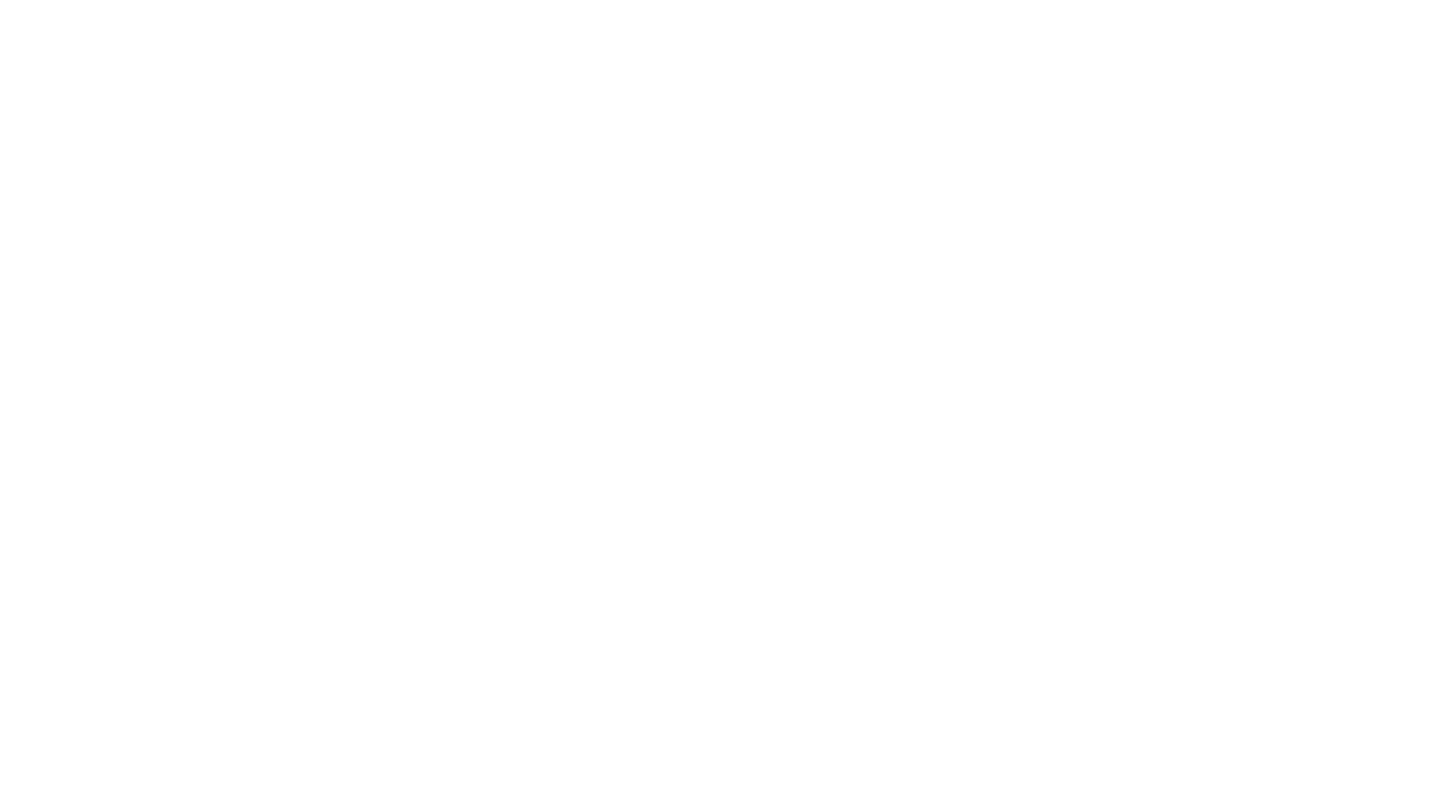
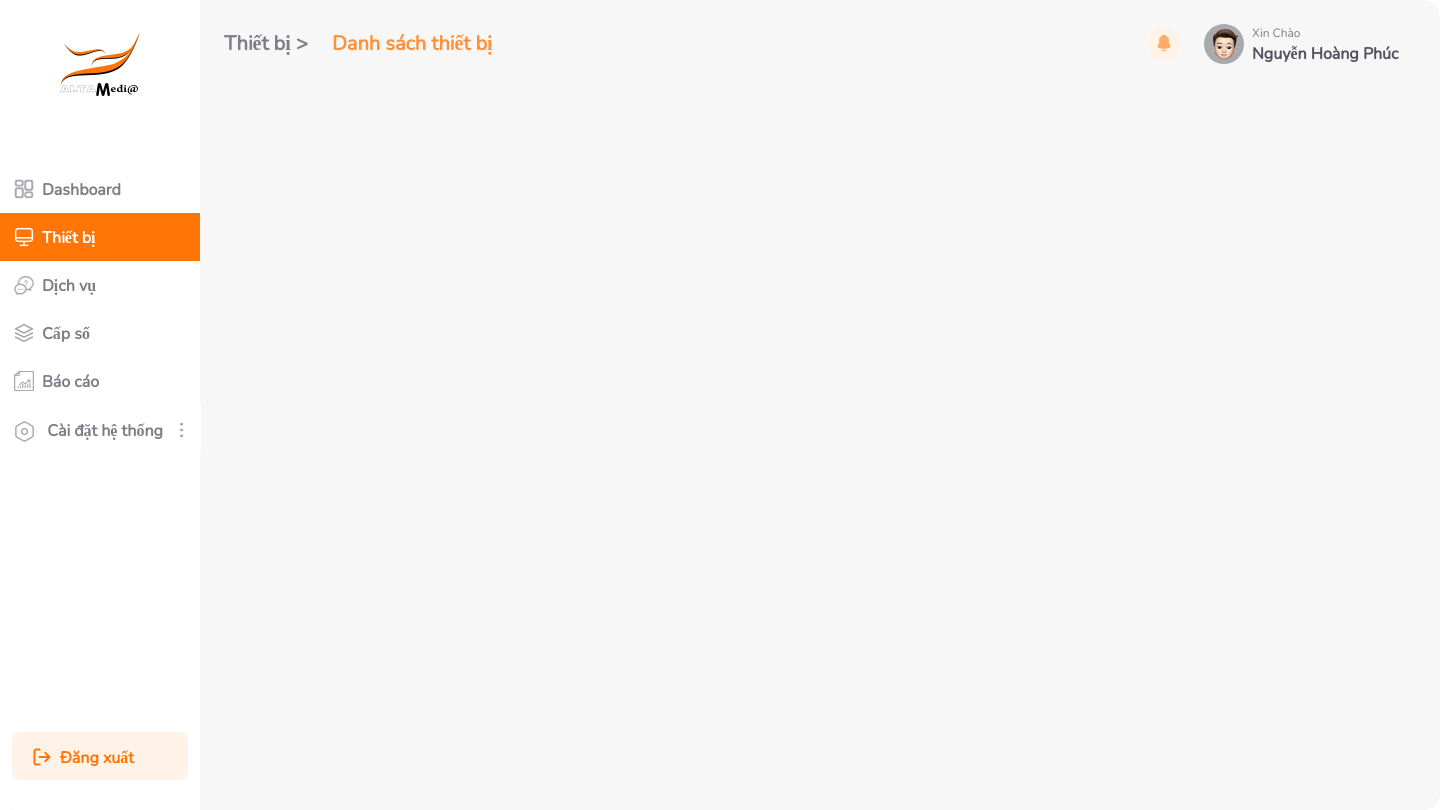
Before and after one commit to HPhucDev/Alta_Software_Queuing_System, a React (Create React App) app: page /home/device in a window 1280 px wide. Before the commit this address had no page. Shown: the whole page, 1446 px wide, since content can reach past the window. Built offline with nearby package versions, Linux system fonts and the light colour scheme.

Commit message:
Update Router

```diff
--- a/src/App.tsx
+++ b/src/App.tsx
@@ -1,14 +1,14 @@
 import React from 'react';
 import { BrowserRouter,Routes,Route} from 'react-router-dom';
 import { LoginPage,Home } from './page';
-import { ForgotPassword, Loading, Login, ResetPassword } from './components';
+import { Dashboard} from './components';
 function App() {
   return (
     <div className="App">
           <BrowserRouter>
             <Routes>
               <Route path="/" element={ <LoginPage/>} />
-              <Route path="/home" element={<Home/>} />
+              <Route path="/home/*" element={<Home/>}/ >
             </Routes>
           </BrowserRouter>
 
--- a/src/components/Dashboard/ModelCards/index.tsx
+++ b/src/components/Dashboard/ModelCards/index.tsx
@@ -40,7 +40,6 @@ export function ModelCard (props: IModelCardProps) {
   const item1Count= props.item1Count;
   const item1Title= props.item1Title;
   const item1Color= {color : `${props.item1Color}`};
-
 
   const item2Count= props.item2Count;
   const item2Title= props.item2Title;
--- a/src/components/Dashboard/ModelCards/style.scss
+++ b/src/components/Dashboard/ModelCards/style.scss
@@ -8,6 +8,7 @@
     margin-left: 24px;
     margin-bottom: 12px;
     display: flex;
+    cursor: pointer;
     &__left{
         display: flex;
         &--chart{
--- a/src/components/Dashboard/StaticCards/style.scss
+++ b/src/components/Dashboard/StaticCards/style.scss
@@ -1,5 +1,6 @@
 @import "/src/style/app.scss";
 .staticcard{
+    cursor: pointer;
     display: block;
     width: 186px;
     height: 120px;
--- /dev/null
+++ b/src/components/Device/style.scss
@@ -0,0 +1 @@
+@import "/src/style/app.scss";
--- a/src/components/index.ts
+++ b/src/components/index.ts
@@ -2,3 +2,4 @@ export * from './Auth'
 export * from './Loading'
 export * from './UserDetail'
 export * from './Dashboard'
+export * from './Device'
--- a/src/layout/Header/index.tsx
+++ b/src/layout/Header/index.tsx
@@ -1,20 +1,37 @@
 import * as React from 'react';
 import "./style.scss";
+import {useNavigate,useLocation} from 'react-router-dom';
+import classnames from 'classnames';
 export interface IHeaderProps {
   title:string,
+  children:string,
+  children2:string,
   name:string,
   avatar:string,
-  userDetailOnClick:()=>void,
 }
 
 export function Header (props: IHeaderProps) {
+  const nav = useNavigate();
+  const location = useLocation();
   const title = props.title;
+  const children = props.children;
+  const children2 = props.children2;
   const urlAvatar= props.avatar;
   const userName = props.name;
+
+  const handleOnClick=()=>{
+    nav("/home/userdetail");
+  }
+  const path = location.pathname.length;
+  console.log(path);
   return (
     <header className = "header">
         <section className = "header__left">
-            <span className = "header__left--title">{title}</span>
+            <span className={classnames({
+                  "header__left--title":true,
+                   deactive: (path  !== 15 )})}>{title}</span>
+            <span className = "header__left--title-children">{children}</span>
+            <span className = "header__left--title-children">{children2}</span>
         </section>
         <section className = "header__right">
             <button className = "header__right--noti">
@@ -23,7 +40,7 @@ export function Header (props: IHeaderProps) {
                   className = "header__right--noti-img"
                   alt="Noti"/>
             </button>
-            <button className = "header__right--account" onClick={props.userDetailOnClick}>
+            <button className = "header__right--account" onClick={handleOnClick}>
               <div className = "header__right--account-avatar">
                 <img
                     src={require('../../configs/images/avatar.png')}
--- a/src/layout/Header/style.scss
+++ b/src/layout/Header/style.scss
@@ -6,6 +6,7 @@
     &__left{
         width:839px;
         height:100%;
+        display: flex;
         &--title{
             display:block;
             margin:29px 0px 29px 24px;
@@ -15,6 +16,16 @@
             font-size: 20px;
             line-height: 30px;
             color: #FF9138;
+            &-children{
+                display: block;
+                margin:29px 0px 29px 24px;
+                font-family: $font--family;
+                font-style: normal;
+                font-weight: 700;
+                font-size: 20px;
+                line-height: 30px;
+                color: #FF9138;
+            }
         }
     }
     &__right{
@@ -87,3 +98,6 @@
         }
     }
 }
+.deactive{
+    color: #7E7D88;
+}
--- a/src/layout/Menubar/index.tsx
+++ b/src/layout/Menubar/index.tsx
@@ -1,14 +1,37 @@
 import { Button,Menu } from 'antd';
-import * as React from 'react';
+import React,{useState} from 'react';
 import "./style.scss";
+import classnames from 'classnames';
+import { useLocation,Link } from 'react-router-dom';
 
 export interface IMenuBarProps {
-  dashboardClick:()=>void,
 }
 
 export function MenuBar (props: IMenuBarProps) {
-  const itemsSettingList=[{id:1,title:"hello",href:"1"},{id:2,title:"chao",href:"2"},{id:3,title:"bye",href:"3"},];
-
+  const location = useLocation();
+  const dataMenu = [
+    {   path : "/home/dashboard",
+        title: "Dashboard",
+        icon : "dashboard.png"
+    },
+    {   path : "/home/device",
+        title: "Thiết bị",
+        icon : "device.png"
+    },
+    {   path : "/home/service",
+        title: "Dịch vụ",
+        icon : "service.png"
+    },
+    {   path : "/home/number",
+        title: "Cấp số",
+        icon : "number.png"
+    },
+    {   path : "/home/report",
+        title: "Báo cáo",
+        icon : "report.png"
+    }
+]
+const path = location.pathname.slice(0, 13);
   return (
     <div className="menubar">
         <div className="menubar__header">
@@ -18,43 +41,41 @@ export function MenuBar (props: IMenuBarProps) {
               alt="Logo"/>
         </div>
         <div className="menubar__content">
-            <Button className="menubar__content--button" onClick={props.dashboardClick}>
-              <img className="menubar__content--button-img"
-                  src={require('../../configs/icons/dashboard.png')} alt="dashboard"/>
-              Dashboard
-            </Button>
-            <Button className="menubar__content--button">
-              <img className="menubar__content--button-img"
-                  src={require('../../configs/icons/device.png')} alt="device"/>
-              Thiết bị
-            </Button>
-            <Button className="menubar__content--button">
-              <img className="menubar__content--button-img"
-                    src={require('../../configs/icons/service.png')} alt="service"/>
-              Dịch vụ
-            </Button>
-            <Button className="menubar__content--button ">
-              <img className="menubar__content--button-img"
-                    src={require('../../configs/icons/number.png')} alt="number"/>
-              Cấp số
-            </Button>
-            <Button className="menubar__content--button">
-              <img className="menubar__content--button-img"
-                    src={require('../../configs/icons/report.png')} alt="report"/>
-              Báo cáo
-            </Button>
+            {dataMenu.map((item,index,dataMenu)=>{
+                    return(
+                            <Link to={item.path}  key={index} className={classnames({
+                                            "menubar__content--button":true,
+                                            active: location.pathname === `${item.path}` })} >
+                                  <img className="menubar__content--button-img"
+                                      src={require(`../../configs/icons/${item.icon}`)} alt="dashboard"/>
+                                  <span>{item.title}</span>
+                            </Link>
+                          );}
+                    )
+            }
             <div className="menubar__content--button-dropdown" >
-              <Button className="menubar__content--button ">
-                <img className="menubar__content--button-img"
+              <Button className={classnames({
+                          "menubar__content--button":true,
+                          active: path  === "/home/setting" })} >
+                <img className="menubar__content--button-img1"
                       src={require('../../configs/icons/setting.png')} alt="setting"/>
                 Cài đặt hệ thống
                 <img className="menubar__content--button-drop "
                       src={require('../../configs/icons/drop.png')} alt="drop"/>
               </Button>
               <div className="menubar__content--button-dropdown-list">
-                <a className="menubar__content--button-dropdown-list-item-top">Quản lí vai trò</a>
-                <a className="menubar__content--button-dropdown-list-item-center">Quản lí tài khoảng</a>
-                <a className="menubar__content--button-dropdown-list-item-bottom">Nhật kí người dùng</a>
+                <Link to={"/home/setting/role"}
+                      className="menubar__content--button-dropdown-list-item-top">
+                      Quản lí vai trò
+                </Link>
+                <Link to={"/home/setting/account"}
+                      className="menubar__content--button-dropdown-list-item-center">
+                      Quản lí tài khoản
+                </Link>
+                <Link to={"/home/setting/userhistory"}
+                      className="menubar__content--button-dropdown-list-item-bottom">
+                      Nhật kí người dùng
+                </Link>
               </div>
             </div>
 
--- a/src/layout/Menubar/style.scss
+++ b/src/layout/Menubar/style.scss
@@ -11,9 +11,14 @@
         display: grid;
         &--button{
             &:hover{
-                @extend .active;
+                background: #FFF2E7;
+                color: #FFAC6A;
+                & img{
+                    filter: invert(56%) sepia(10%) saturate(3635%) hue-rotate(327deg) brightness(174%) contrast(100%);
+                }
             }
             display:flex;
+            text-decoration: none;
             height:48px;
             border:none;
             cursor: pointer;
@@ -24,13 +29,23 @@
             font-weight: 600;
             font-size: 16px;
             line-height: 24px;
-            padding: 12px 12px 12px 4px;
+            & span{
+                display: block;
+                margin-top:13px;
+            }
             &-img{
                 width: 20px;
                 height:20px;
-                margin-left: 12px;
+                margin-left: 14px;
                 margin-right:8px;
-                margin-top:2px;
+                margin-top:14px;
+            }
+            &-img1{
+                width: 23px;
+                height:23px;
+                margin-left: 7px;
+                margin-right:8px;
+                margin-top:14px;
             }
             &-dropdown{
                 display: flex;
@@ -61,18 +76,24 @@
                     border-bottom-right-radius: 12px;
                     &-item{
                         &-top{
+                            text-decoration: none;
+                            color: #7E7D88;
                             padding:12px 12px 0px 16px;
                             &:hover{
                                 @extend .dropactive__top;
                             }
                         }
                         &-center{
+                            text-decoration: none;
+                            color: #7E7D88;
                             padding:12px 12px 0px 16px;
                             &:hover{
                                 @extend .dropactive__center;
                             }
                         }
                         &-bottom{
+                            text-decoration: none;
+                            color: #7E7D88;
                             padding:12px 12px 0px 16px;
                             &:hover{
                                 @extend .dropactive__bottom;
@@ -87,11 +108,11 @@
                 }
             }
             &-drop{
-                padding-right:3px;
+                padding-right:6px;
                 width: 20px;
                 height:20px;
-                margin-top:3px;
-                margin-left: 0px;
+                margin-top:14px;
+                margin-left: 3px;
             }
 
         }
@@ -122,16 +143,31 @@
 .dropactive{
     &__top{
         background:  #FF9138;
+        text-decoration: none;
         color:rgba(255, 255, 255, 1);
         border-top-right-radius: 12px;
+        &:hover{
+            background: #FFF2E7;
+            color: #FFAC6A;
+        }
     }
     &__center{
         background:  #FF9138;
         color:rgba(255, 255, 255, 1);
+        text-decoration: none;
+        &:hover{
+            background: #FFF2E7;
+            color: #FFAC6A;
+        }
     }
     &__bottom{
         background:  #FF9138;
         color:rgba(255, 255, 255, 1);
         border-bottom-right-radius: 12px;
+        text-decoration: none;
+        &:hover{
+            background: #FFF2E7;
+            color: #FFAC6A;
+        }
     }
 }
--- a/src/page/Home/index.tsx
+++ b/src/page/Home/index.tsx
@@ -1,42 +1,146 @@
-import React,{useState} from 'react';
+import React,{Children, useState} from 'react';
 import { Header, MenuBar } from '../../layout';
 import "./style.scss";
 import urlImage from '../../configs/images/LoginWallpaper.png';
-import { UserDetail,Dashboard } from '../../components';
+import { UserDetail,Dashboard, Device } from '../../components';
+import { Routes,Route,useNavigate, useLocation} from 'react-router-dom';
 
 export interface IHomeProps {
 }
 
 export function Home (props: IHomeProps) {
-    const [dashboard,setDashboard]= useState(false);
-    const [userDetail,setUserDetail]= useState(false);
-    const dashboardOnClick=()=>{
-        setUserDetail(false)
-        setDashboard(true)
 
-    }
-    const userDetailOnClick=()=>{
-
-        setUserDetail(true)
-        setDashboard(false)
-    }
+    const location = useLocation();
+    const dataMenu = [
+        {   path : "/home",
+            title: "",
+            children:"",
+            children2:""
+        },
+        {   path : "/home/userdetail",
+            title: "Thông tin cá nhân",
+            children:"",
+            children2:""
+        },
+        {   path : "/home/dashboard",
+            title: "Dashboard",
+            children:"",
+            children2:""
+        },
+        {   path : "/home/device",
+            title: "Thiết bị > ",
+            children:"Danh sách thiết bị",
+            children2:""
+        },
+        {   path : "/home/device/add",
+            title: "Thiết bị > ",
+            children:"Danh sách thiết bị > ",
+            children2:" Thêm thiết bị"
+        },
+        {   path : "/home/device/detail",
+            title: "Thiết bị > ",
+            children:"Danh sách thiết bị > ",
+            children2:" Chi tiết thiết bị"
+        },
+        {   path : "/home/device/update",
+            title: "Thiết bị > ",
+            children:"Danh sách thiết bị > ",
+            children2:" Cập nhật thiết bị"
+        },
+        {   path : "/home/service",
+            title: "Dịch vụ >",
+            children:"Danh sách dịch vụ",
+            children2:""
+        },
+        {   path : "/home/service/add",
+            title: "Dịch vụ >",
+            children:"Danh sách dịch vụ >",
+            children2:"Thêm dịch vụ"
+        },
+        {   path : "/home/service/detail",
+            title: "Dịch vụ >",
+            children:"Danh sách dịch vụ >",
+            children2:"Cập nhật "
+        },
+        {   path : "/home/service/update",
+            title: "Dịch vụ >",
+            children:"Danh sách dịch vụ >",
+            children2:"Cập nhật"
+        },
+        {   path : "/home/number",
+            title: "Cấp số >",
+            children:"Danh sách cấp số",
+            children2:""
+        },
+        {   path : "/home/number/add",
+            title: "Cấp số >",
+            children:"Danh sách cấp số > ",
+            children2:"Cấp số mới"
+        },
+        {   path : "/home/number/detail",
+            title: "Cấp số >",
+            children:"Danh sách cấp số >",
+            children2:"Chi tiết"
+        },
+        {   path : "/home/report",
+            title: "Báo cáo >",
+            children:"Lập báo cáo",
+            children2:""
+        },
+        {   path : "/home/setting/role",
+            title: "Cài đặt hệ thống >",
+            children:"Quản lí vai trò",
+            children2:""
+        },
+        {   path : "/home/setting/role/add",
+            title: "Cài đặt hệ thống >",
+            children:"Quản lí vai trò >",
+            children2:" Thêm vai trò"
+        },
+        {   path : "/home/setting/role/update",
+            title: "Cài đặt hệ thống >",
+            children:"Quản lí vai trò >",
+            children2:" Cập nhật vai trò"
+        },
+        {   path : "/home/setting/account",
+            title: "Cài đặt hệ thống >",
+            children:"Quản lí tài khoản " ,
+            children2:""
+        },
+        {   path : "/home/setting/account/add",
+            title: "Cài đặt hệ thống >",
+            children:"Quản lí tài khoản >" ,
+            children2:"Thêm tài khoản"
+        },
+        {   path : "/home/setting/account/update",
+            title: "Cài đặt hệ thống >",
+            children:"Quản lí tài khoản >" ,
+            children2:"Cập nhật tài khoản"
+        },
+        {   path :"/home/setting/userhistory",
+            title: "Cài đặt hệ thống  >",
+            children:"Nhật kí người dùng",
+            children2:""
+        }
+    ]
+    const index = dataMenu.findIndex(e => e.path === location.pathname)
   return (
     <div className="home__panel">
         <div className="home__container" >
             <div className="home__container--left" >
-                <MenuBar dashboardClick={dashboardOnClick}/>
+                <MenuBar/>
             </div>
             <div className="home__container--right" >
                 <div className="home__container--right-header" >
-                    {(userDetail === false && dashboard === false )?<Header userDetailOnClick={userDetailOnClick} title="" name="Nguyễn Hoàng Phúc" avatar={urlImage}/>:""}
-                    {userDetail? <Header userDetailOnClick={userDetailOnClick} title="Thông tin cá nhân" name="Nguyễn Hoàng Phúc" avatar={urlImage}/>
-                                :""}
-                    {dashboard ? <Header userDetailOnClick={userDetailOnClick} title="Dashboard" name="Nguyễn Hoàng Phúc" avatar={urlImage}/>
-                                :""}
+                    <Header title={dataMenu[index].title} children={dataMenu[index].children}
+                                children2={dataMenu[index].children2} name="Nguyễn Hoàng Phúc" avatar={urlImage}/>
                 </div>
                 <div className="home__container--right-content" >
-                    {userDetail? <UserDetail />:""}
-                    {dashboard ? <Dashboard/>:""}
+                    <Routes>
+                        <Route path='userdetail'  element={<UserDetail/>}/>
+                        <Route path='dashboard'   element={<Dashboard/>} />
+                        <Route path='device'      element={<Device/>}    />
+                    </Routes>
                 </div>
 
             </div>
```
Also changed, not shown: src/components/Device/index.tsx (added, +13 -0 lines).
